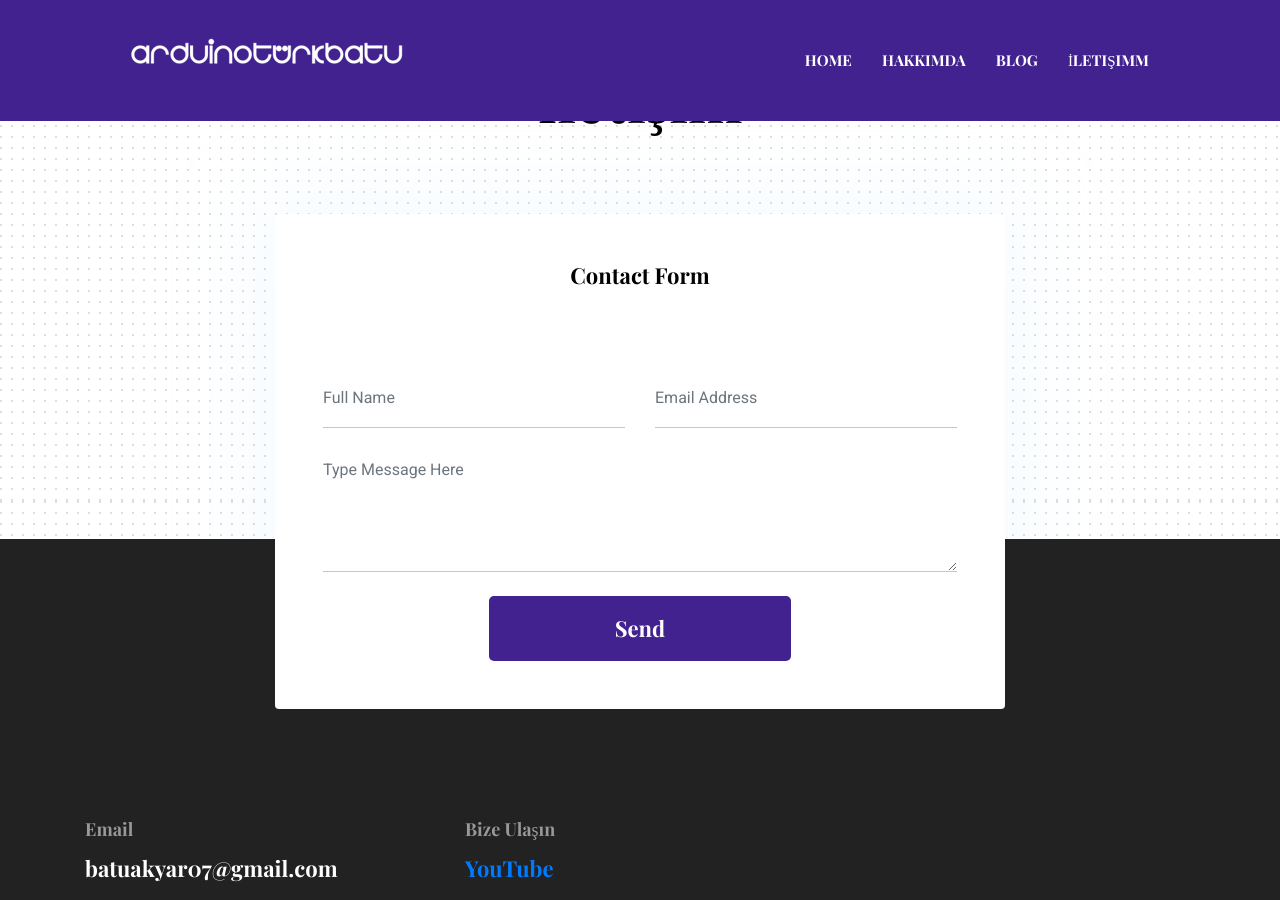
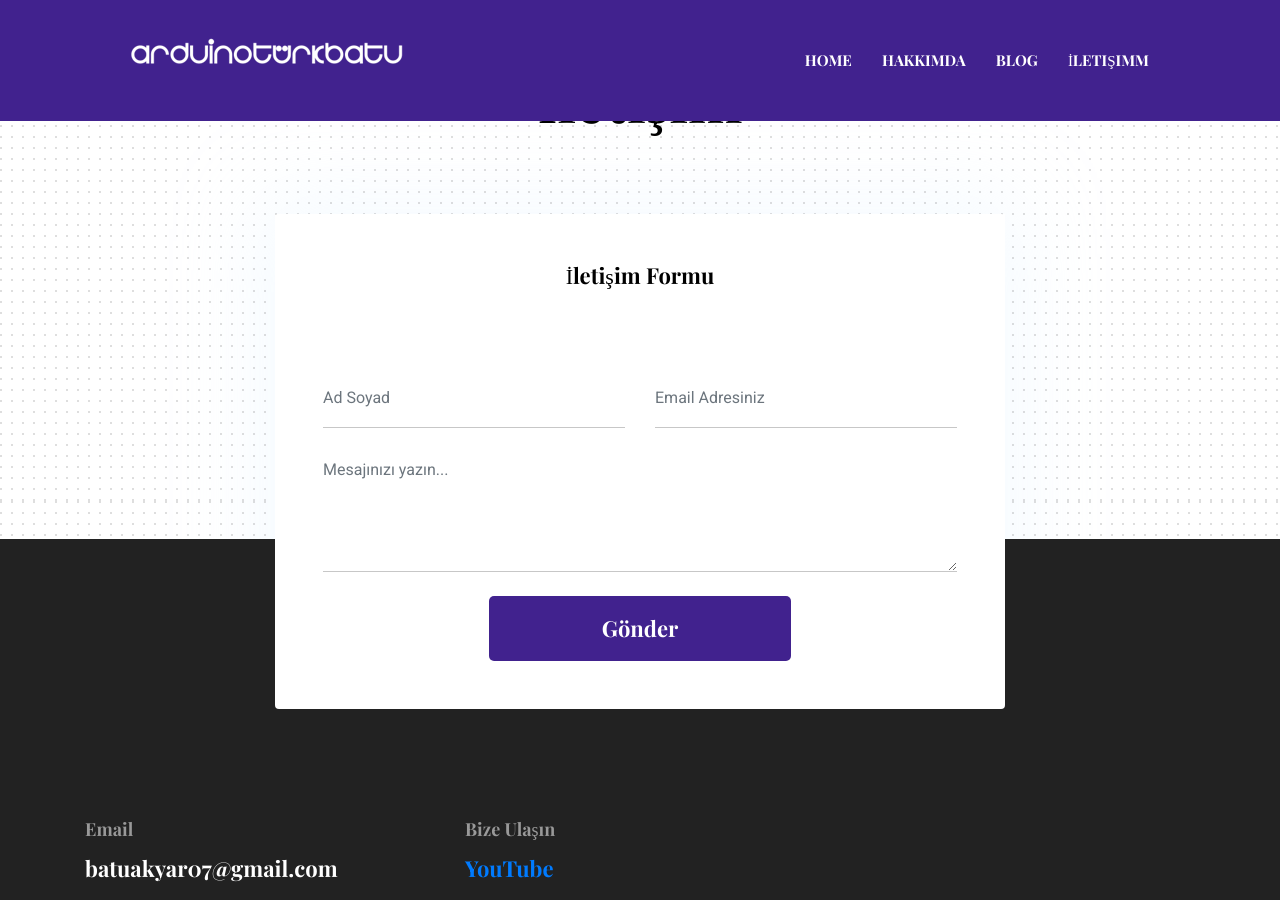
Before and after one commit to arduinoturkbatu/arduinoturkbatu.github.io, a Jekyll site: the page built from index.html, in a window 1280 px wide and 900 px high, scrolled down 3093 px. Built offline with Jekyll 4.4.1, drawn with Linux system fonts in a browser that asks for light colours.

Commit message:
Update contact-section.html

```diff
--- a/_includes/contact-section.html
+++ b/_includes/contact-section.html
@@ -7,20 +7,20 @@
       </div>
       <div class="col-lg-8 mx-auto">
         <div class="bg-white rounded text-center p-5 shadow-down">
-          <h4 class="mb-80">Contact Form</h4>
+          <h4 class="mb-80">İletişim Formu</h4>
           <form action="https://formspree.io/{{ site.data.settings.contact-email }}" method="POST" class="row">
             <div class="col-md-6">
-              <input type="text" id="name" name="name" placeholder="Full Name" class="form-control px-0 mb-4">
+              <input type="text" id="name" name="name" placeholder="Ad Soyad" class="form-control px-0 mb-4">
             </div>
             <div class="col-md-6">
-              <input type="email" id="email" name="_replyto" placeholder="Email Address" class="form-control px-0 mb-4">
+              <input type="email" id="email" name="_replyto" placeholder="Email Adresiniz" class="form-control px-0 mb-4">
             </div>
             <div class="col-12">
               <textarea name="message" id="message" class="form-control px-0 mb-4"
-                placeholder="Type Message Here"></textarea>
+                placeholder="Mesajınızı yazın..."></textarea>
             </div>
             <div class="col-lg-6 col-10 mx-auto">
-              <button type="submit" class="btn btn-primary w-100">send</button>
+              <button type="submit" class="btn btn-primary w-100">Gönder</button>
             </div>
           </form>
         </div>
```
